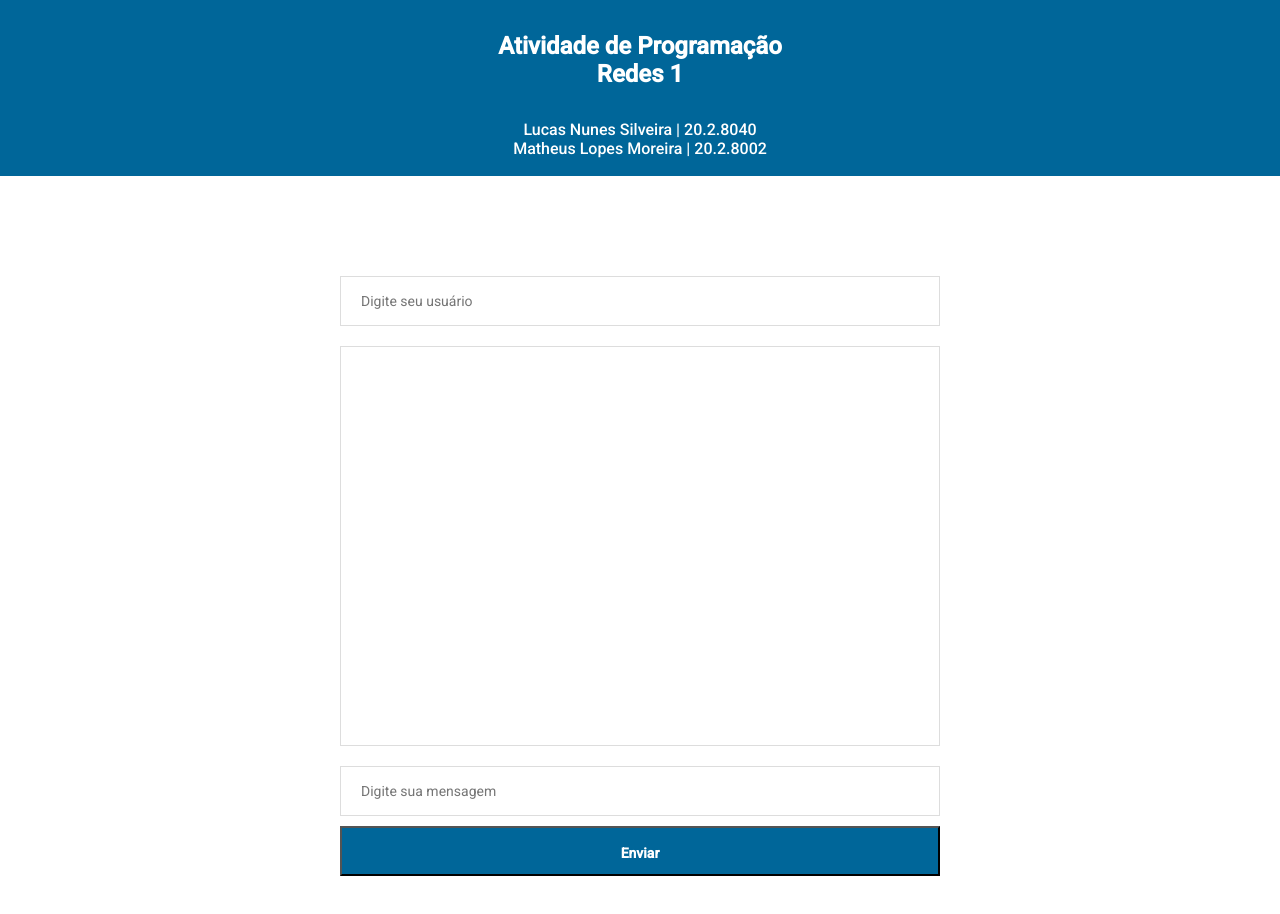
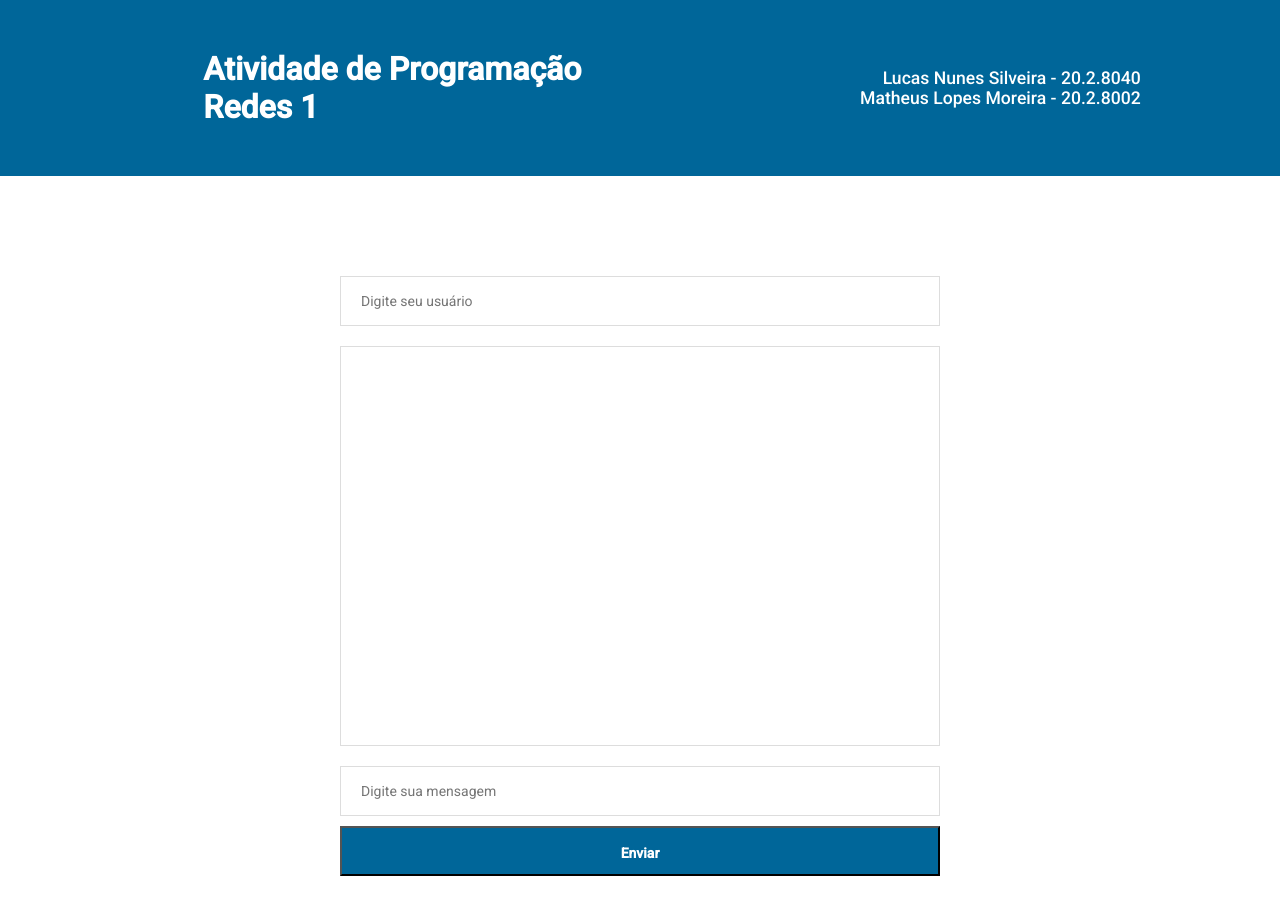
Before and after one commit to matheuslopesm/redes1, a website: page public/index.html in a window 1280 px wide. Drawn offline with nearby package versions, Linux system fonts and the light colour scheme; no server answers.

Commit message:
Estilização da Navbar

```diff
--- a/public/assets/styles.css
+++ b/public/assets/styles.css
@@ -12,20 +12,25 @@ html, body {
 
 nav{
   width: 100%;
+  display: flex;
+  justify-content: space-around;
+  align-items: center;
 
   height: 11rem;
   background-color: #069;
   color: #ffffff;
-  text-align: center;
+  text-align: left;
 }
 
 h1{
-  font-size: 1.5rem;
-  padding-block: 2rem
+  font-size: 2rem;
+  margin-left: 4rem;
 }
 
 h4{
+  font-size: 1.1rem;
   font-weight: 500;
+  text-align: right;
 }
 
 #chat {
--- a/public/index.html
+++ b/public/index.html
@@ -22,7 +22,7 @@
 
     <nav>
         <h1>Atividade de Programação<br>Redes 1</h1>
-        <h4>Lucas Nunes Silveira | 20.2.8040<br>Matheus Lopes Moreira | 20.2.8002</h4>
+        <h4>Lucas Nunes Silveira - 20.2.8040<br>Matheus Lopes Moreira - 20.2.8002</h4>
     </nav>
 
     <form id="chat">
```
